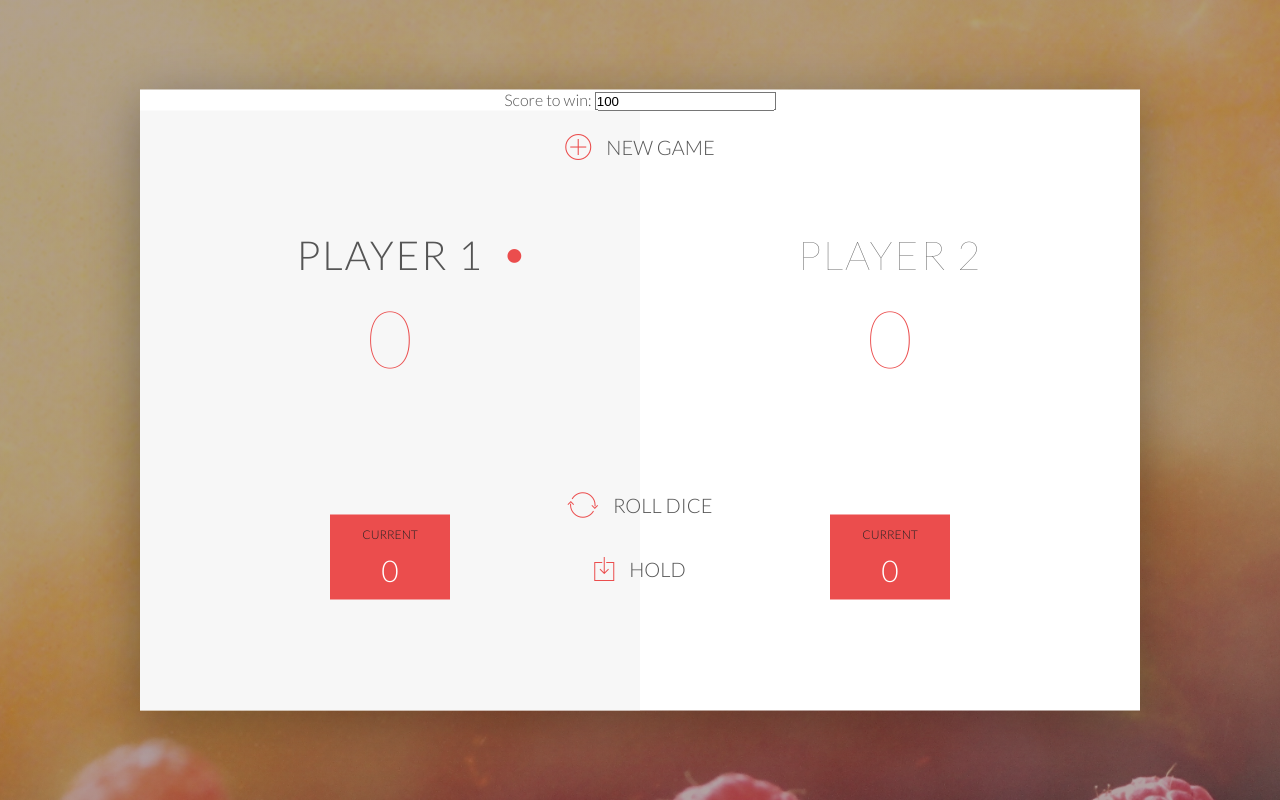
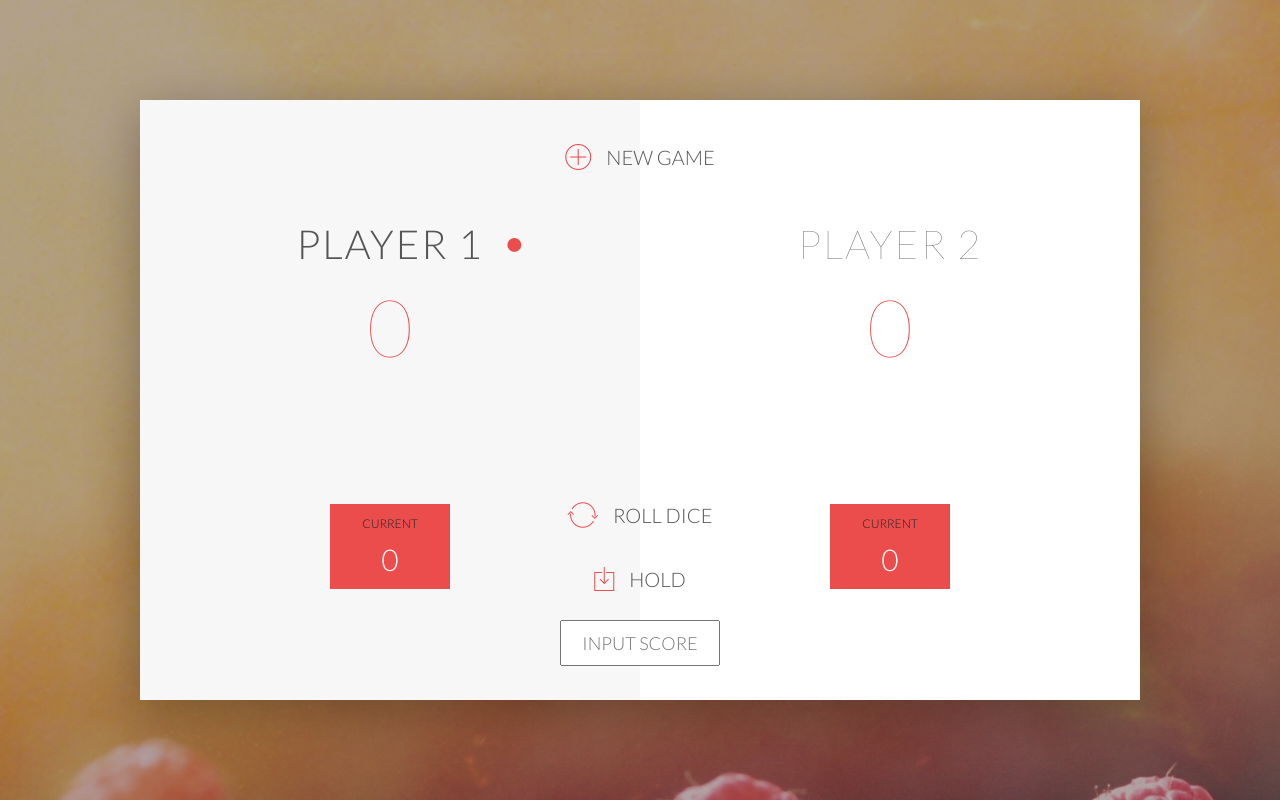
Before and after one commit to oliviam20/JavaScript-Dice-Game, a PHP site: page / in a window 1280 px wide. Run offline with PHP 8.4, Linux system fonts and the light colour scheme.

Commit message:
added styling to input field

```diff
--- a/app.js
+++ b/app.js
@@ -17,6 +17,7 @@ function btn() {
     // changing the dice image src
     diceDOM.src = 'dice-' + dice + '.png';
 
+    // debugging
     // console.log('player: ' + activePlayer + ' prevDice: ' + prevDice + ' ## dice: ' + dice);
 
     // 3. update the round score IF the rolled number is NOT a 1 && if didn't roll double 6
@@ -126,6 +127,7 @@ function init() {
 
   // checking for user input for new score goal
   inputScore = document.getElementById('input-score').value;
+  // debugging
   // console.log(inputScore);
 };
 
--- a/index.html
+++ b/index.html
@@ -11,10 +11,6 @@
 
     <body>
         <div class="wrapper clearfix">
-
-          <div class="display-score scoring">
-            Score to win: <input type="number" id="input-score" name="score" value="100">
-          </div>
 
             <div class="player-0-panel active">
                 <div class="player-name" id="name-0">Player 1</div>
@@ -38,6 +34,8 @@
             <button class="btn-roll"><i class="ion-ios-loop"></i>Roll dice</button>
             <button class="btn-hold"><i class="ion-ios-download-outline"></i>Hold</button>
 
+            <input type="text" placeholder="Input score" class="input-score" id="input-score">
+
             <img src="dice-5.png" alt="Dice" class="dice">
 
         </div>
--- a/style.css
+++ b/style.css
@@ -1,6 +1,20 @@
 /**********************************************
 *** GENERAL
 **********************************************/
+
+.input-score {
+  position: absolute;
+  left: 50%;
+  transform: translateX(-50%);
+  top: 520px;
+  color: #555;
+  font-size: 18px;
+  font-family: 'Lato';
+  text-align: center;
+  padding: 10px;
+  width: 160px;
+  text-transform: uppercase;
+}
 
 * {
     margin: 0;
@@ -36,11 +50,6 @@ body {
     background-color: #fff;
     box-shadow: 0px 10px 50px rgba(0, 0, 0, 0.3);
     overflow: hidden;
-}
-
-.scoring {
-  position:relative;
-  text-align: center;
 }
 
 .player-0-panel,
```
